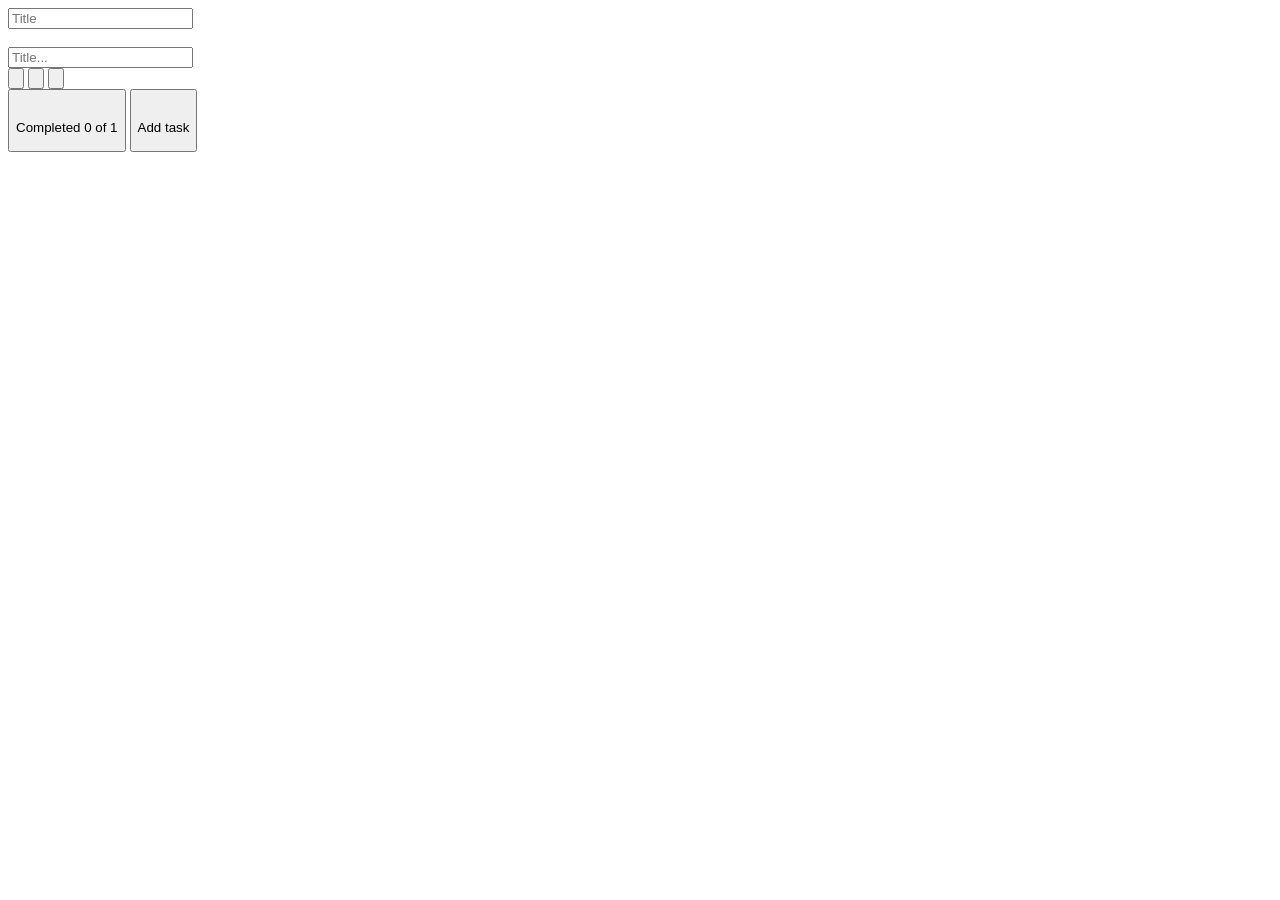
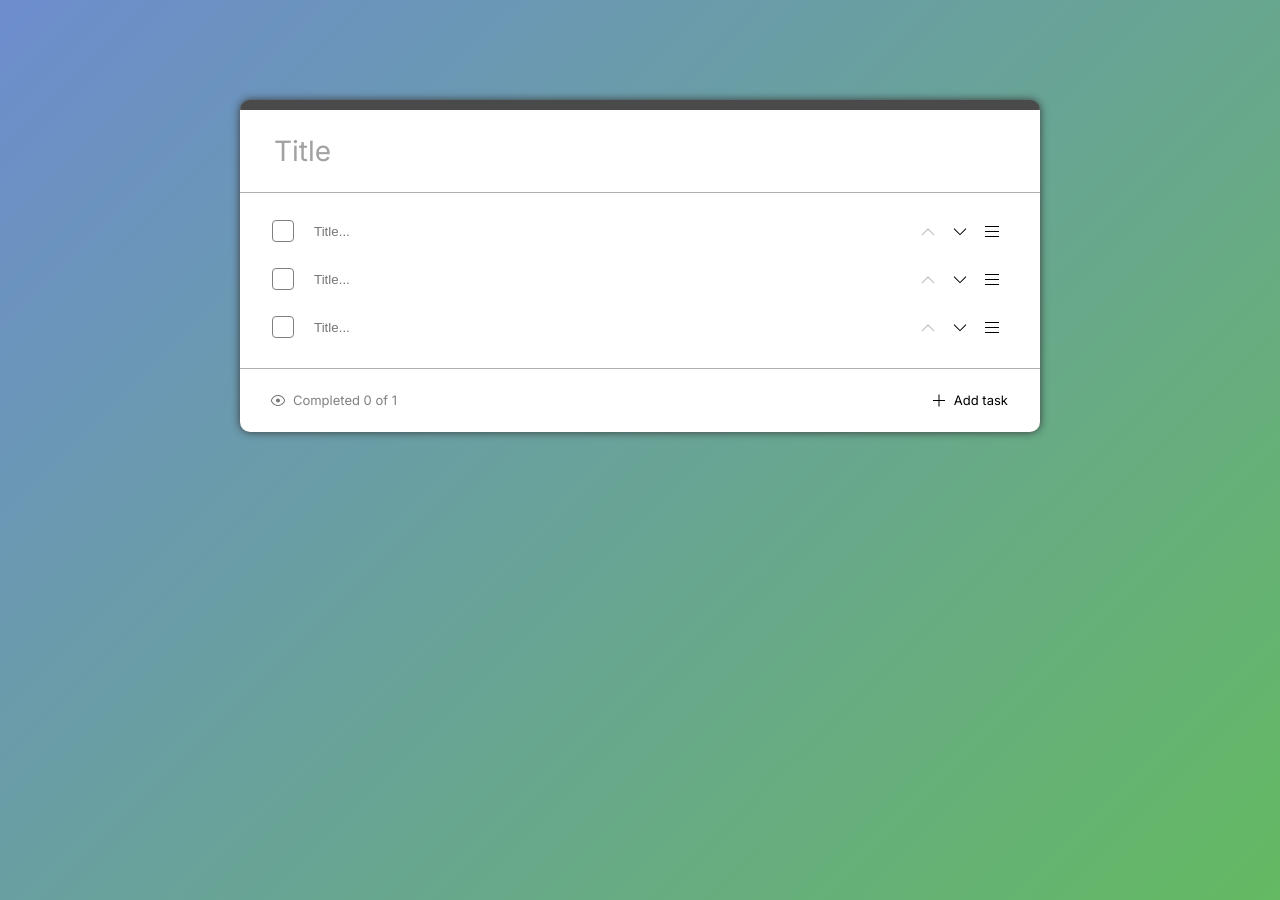
Before and after one commit to ravkamaria/pet-project-To-Do-Widget, a plain HTML site: page index.html in a window 1280 px wide. Before the commit the page ends 800 px from the top, so only its background shows below. Drawn offline with Linux system fonts and the light colour scheme.

Commit message:
Added base css styles

```diff
--- a/css/style.css
+++ b/css/style.css
@@ -1,3 +1,179 @@
-h1{
+
+*{
+    margin: 0;
+    padding: 0;
+    box-sizing: border-box;
+}
+body{
+    width: 100%;
+    min-height: 100vh;
+    background: linear-gradient(135deg, #6d8dce, #64b962);
+    font-family:  'Inter', sans-serif;
+}
+
+.widget{
+    border-top: 10px solid rgb(75, 74, 74);
+    max-width: 800px;
+    min-height: 234px;
+    margin: 100px auto;
+    border-radius: 10px;
+    box-shadow: 0 0 8px rgb(56, 56, 56);
+    background-color:#FFFFFF;
+}
+
+.header{
+    height: 82px;
+    position: relative;
+}
+.main-title{
+    margin: 24px 32px;
+    width: 736px;
+    height: 34px;
+    border: 2px solid transparent;
+    font-family:  'Inter', sans-serif;
+    font-size: 28px;
+    font-weight: 600;
+    line-height: 34px;
+}
+
+.main-title::placeholder{
+    color: rgb(163, 160, 160);
+    font-family:  'Inter', sans-serif;
+    font-size: 28px;
+    font-weight: 500;
+    line-height: 34px;
+}
+
+input:hover::placeholder{
+    color: #1d62ec;
+}
+
+input:focus{
+    outline: 2px solid #1d62ec;
+}
+
+input:focus::placeholder{
     color: gray;
 }
+
+.header::after{
+    content: "";
+    height: 1px;
+    width: 100%;
+    background-color: rgb(176, 174, 174);
+    position: absolute;
+}
+
+.widget-list{
+    min-height: 80px;
+    padding: 16px 0;
+    position: relative;
+}
+
+.item{
+    padding: 8px 32px;
+    display: flex;
+    justify-content: space-between;
+}
+
+.item-content{
+    width: 616px;
+    height: 32px;
+}
+
+.item-checkbox{
+    display: flex;
+    margin: 4px 0;
+}
+
+.item-checkbox-tag{
+    width: 40px;
+    padding-right: 16px;
+}
+
+.item-checkbox-tag img{
+    border: 1px solid gray;
+    border-radius: 4px;
+    cursor: pointer;
+    display: block;
+}
+
+.item-checkbox-content{
+    width: 576px;
+    border: 2px solid transparent;
+}
+
+.item-actions{
+    width: 119px;
+    padding-left: 23px;
+    display: flex;
+}
+
+.item-actions button{
+    background-color: transparent;
+    border: none;
+    cursor: pointer;
+    width: 32px;
+    height: 32px;
+    padding: 6px 6px;
+}
+
+.item-actions button:hover{
+    background-color: #DDDDDD;
+    border-radius: 4px;
+}
+
+.widget-list::after{
+    content: "";
+    height: 0.5px;
+    width: 100%;
+    background-color: rgb(176, 174, 174);
+    position: absolute;
+    bottom: 0;
+}
+
+.footer{
+    display: flex;
+    padding: 16px;
+}
+
+.footer-content{
+    width: 661px;
+    height: 32px;
+}
+
+.footer-btn{
+    display: flex;
+    padding: 0 16px 0 12px;
+    border: none;
+    align-items: center;
+    cursor: pointer;
+    background-color: transparent;
+    justify-content: space-between;
+}
+
+.footer-btn p{
+    font-family:  'Inter', sans-serif;
+    font-size: 13px;
+    font-weight: 400;
+    line-height: 16px;
+}
+
+.footer-btn:hover{
+    background-color: #DDDDDD;
+    border-radius: 4px;
+}
+
+.action-completed{
+    width: 157px;
+    height: inherit;
+}
+
+.action-completed p{
+    color: gray;
+}
+
+.action-add{
+    width: 107px;
+    height: 32px;
+}
--- a/index.html
+++ b/index.html
@@ -5,51 +5,77 @@
     <meta name="viewport" content="width=device-width, initial-scale=1.0" />
     <title>To Do Widget</title>
     <link rel="stylesheet" href="css/style.css" />
+    <link rel="preconnect" href="https://fonts.googleapis.com">
+<link rel="preconnect" href="https://fonts.gstatic.com" crossorigin>
+<link href="https://fonts.googleapis.com/css2?family=Inter&display=swap" rel="stylesheet">
   </head>
   <body>
+    <div class="widget">
       <header class="header">
-      <div class="container">
-        <div class="header-ribbon"></div>
           <div class="header-row">
-            <input type="text" placeholder="Title">
-        </div>
-        <div class="rectangle"></div>
+            <input class="main-title" type="text" placeholder="Title" />
           </div>
       </header>
       <main class="widget-list">
-        <div class="container">
             <div class="item">
             <div class="item-content">
                 <div class="item-checkbox">
                     <div class="item-checkbox-tag">
-                        <img src="" alt="">
+                        <img src="./images/Icon (4).svg" alt="">
                     </div>
                     <input class="item-checkbox-content" placeholder="Title..."></input>
                 </div>
             </div>
             <div class="item-actions">
-                <button class="action-up"><img src="" alt=""></button>
-                <button class="action-down"><img src="" alt=""></button>
-                <button class="action-menu"><img src="" alt=""></button>
+                <button class="action-up"><img src="./images/Icon (7).svg" alt=""></button>
+                <button class="action-down"><img src="./images/Icon (1).svg" alt=""></button>
+                <button class="action-menu"><img src="./images/Icon (6).svg" alt=""></button>
             </div>
             </div>
-        <div class="rectangle"></div>
+            <div class="item">
+                <div class="item-content">
+                    <div class="item-checkbox">
+                        <div class="item-checkbox-tag">
+                            <img src="./images/Icon (4).svg" alt="">
+                        </div>
+                        <input class="item-checkbox-content" placeholder="Title..."></input>
+                    </div>
+                </div>
+                <div class="item-actions">
+                    <button class="action-up"><img src="./images/Icon (7).svg" alt=""></button>
+                    <button class="action-down"><img src="./images/Icon (1).svg" alt=""></button>
+                    <button class="action-menu"><img src="./images/Icon (6).svg" alt=""></button>
+                </div>
+                </div>
+                <div class="item">
+                    <div class="item-content">
+                        <div class="item-checkbox">
+                            <div class="item-checkbox-tag">
+                                <img src="./images/Icon (4).svg" alt="">
+                            </div>
+                            <input class="item-checkbox-content" placeholder="Title..."></input>
+                        </div>
+                    </div>
+                    <div class="item-actions">
+                        <button class="action-up"><img src="./images/Icon (7).svg" alt=""></button>
+                        <button class="action-down"><img src="./images/Icon (1).svg" alt=""></button>
+                        <button class="action-menu"><img src="./images/Icon (6).svg" alt=""></button>
+                    </div>
                     </div>
       </main>
       <footer class="footer">
-        <div class="container">
             <div class="footer-content">
-                <button class="action-completed">
-                    <img src="" alt="">
+                <button class="footer-btn action-completed">
+                    <img src="./images/Icon (2).svg" alt="">
                     <p>Completed 0 of 1</p>
                 </button>
-                <button class="action-add">
-                    <img src="" alt="">
+            </div>
+                <button class="footer-btn action-add">
+                    <img src="./images/Icon (8).svg" alt="">
                     <p>Add task</p>
                 </button>
+      </footer>
     </div>
-        </div>
-    </footer>
+    <script src="js/scrypt.js"></script>
   </body>
-  <script src="js/scrypt.js"></script>
 </html>
```
Also changed, not shown: images/Icon (1).svg (added), images/Icon (2).svg (added), images/Icon (3).svg (added), images/Icon (4).svg (added), images/Icon (6).svg (added), images/Icon (7).svg (added), images/Icon (8).svg (added), images/Icon.svg (added). Lines whose indentation alone changed are shown as unchanged.
